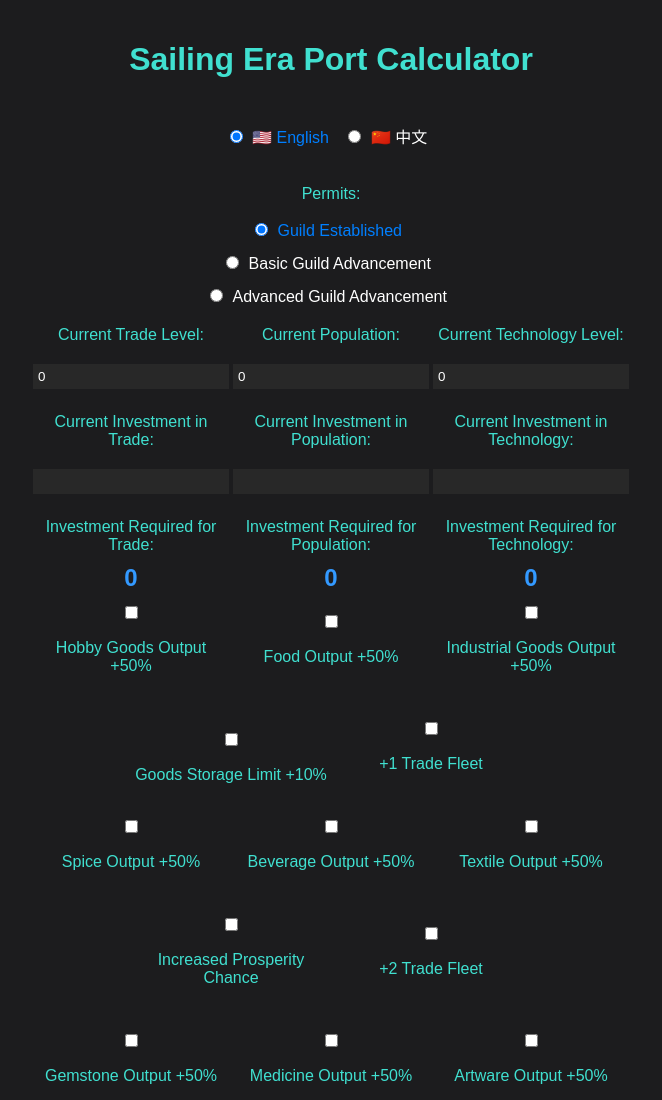
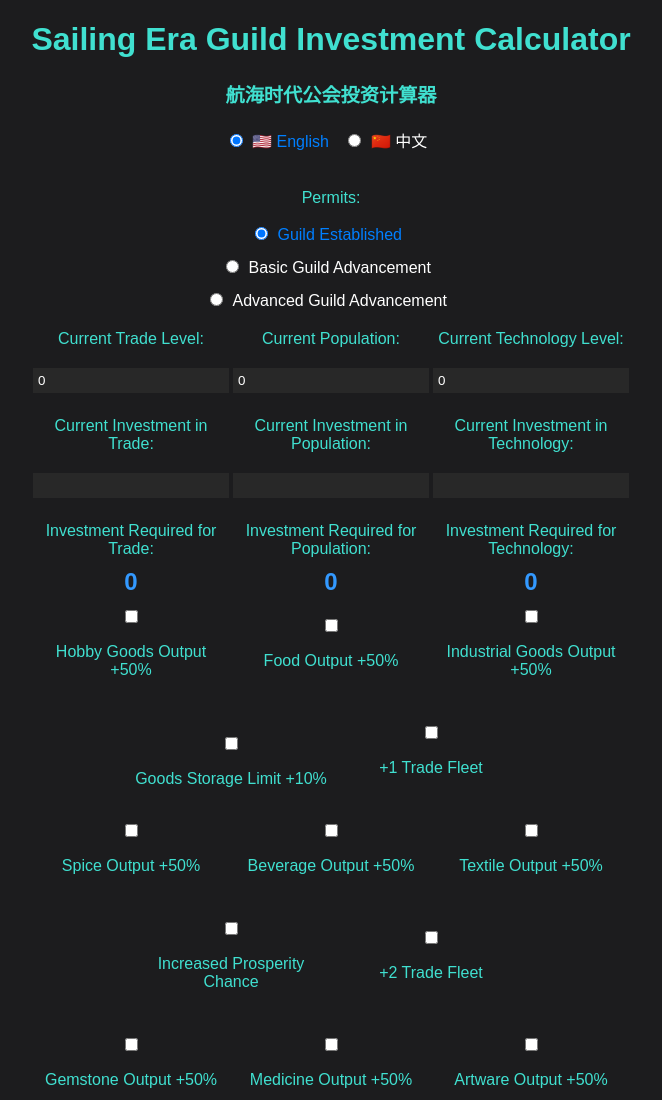
Before and after one commit to grays42/se-guild-calc, a plain HTML site: page index.html in a window 1280 px wide. Shown: the top 1100 px of the page, without its empty margins (309-971 px from the left). Drawn offline with Linux system fonts and the light colour scheme.

Commit message:
added subtitle in Chinese

```diff
--- a/index.html
+++ b/index.html
@@ -1,11 +1,13 @@
 <!DOCTYPE html>
 <html>
 <head>
-    <title>Sailing Era Port Calculator</title>
-    <link rel="stylesheet" type="text/css" href="styles.css">
+  <meta charset="UTF-8">
+  <title>Sailing Era Guild Investment Calculator</title>
+  <link rel="stylesheet" type="text/css" href="styles.css">
 </head>
 <body>
-    <h1>Sailing Era Port Calculator</h1>
+    <h1>Sailing Era Guild Investment Calculator</h1>
+    <h2>航海时代公会投资计算器</h2>
         <form id="portForm">
 
         <div id="language-selector">
--- a/styles.css
+++ b/styles.css
@@ -6,8 +6,15 @@ body {
 
 h1 {
     text-align: center;
-    padding: 20px 0;
+    padding-bottom: 0; /* remove bottom padding */
     color: #40E0D0; /* Teal */
+}
+
+h2 {
+    text-align: center;
+    padding-top: 0; /* remove top padding */
+    color: #40E0D0; /* Teal */
+    font-size: 1.2em; /* Adjust to your preference */
 }
 
 form {
```
